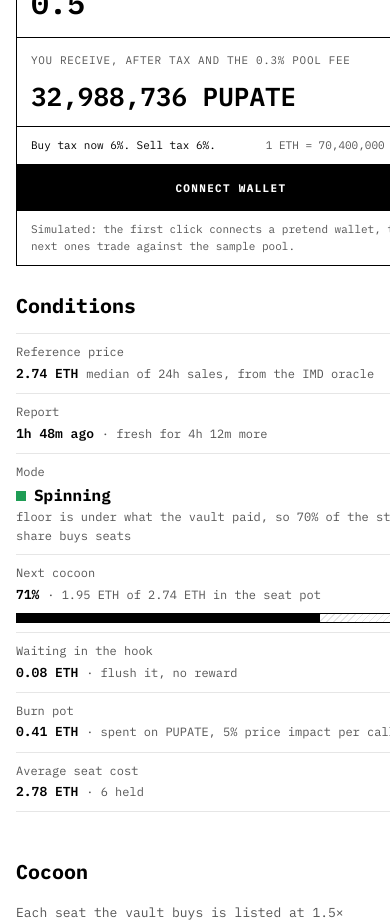
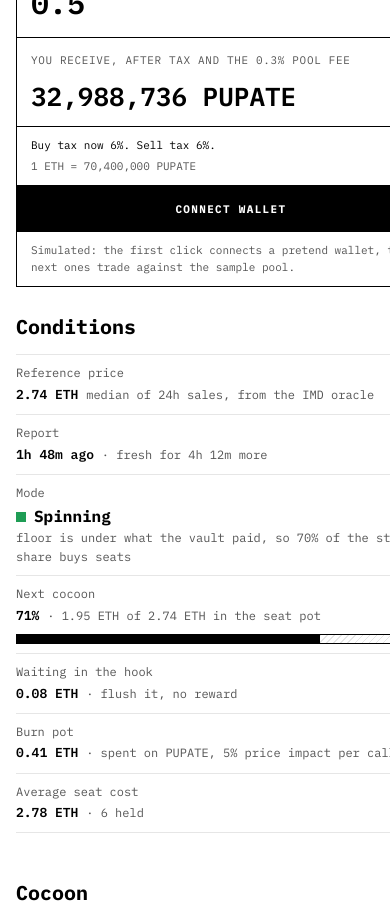
Before and after one commit to pupate-IMD/PUPATE, a Next.js app in the folder site/: page / in a window 390 px wide. Shown: the part 1220-2144 px from the top of the page. Built offline with nearby package versions, Linux system fonts and the light colour scheme.

Commit message:
site: stack the swap's tax line on narrow screens

```diff
--- a/site/app/globals.css
+++ b/site/app/globals.css
@@ -208,6 +208,7 @@ footer { margin-top: 44px; padding-block: 24px; border-top: var(--hair); color:
   .actions button, .actions a { border-right: 0; border-bottom: var(--rule); }
   .actions > :last-child { border-bottom: 0; }
   .two { grid-template-columns: 1fr; gap: 24px; }
+  .taxline { flex-direction: column; gap: 4px; }
   .kv .r { grid-template-columns: 1fr; gap: 2px; }
   .nav { display: none; }
   .step { grid-template-columns: 1fr; }
```
